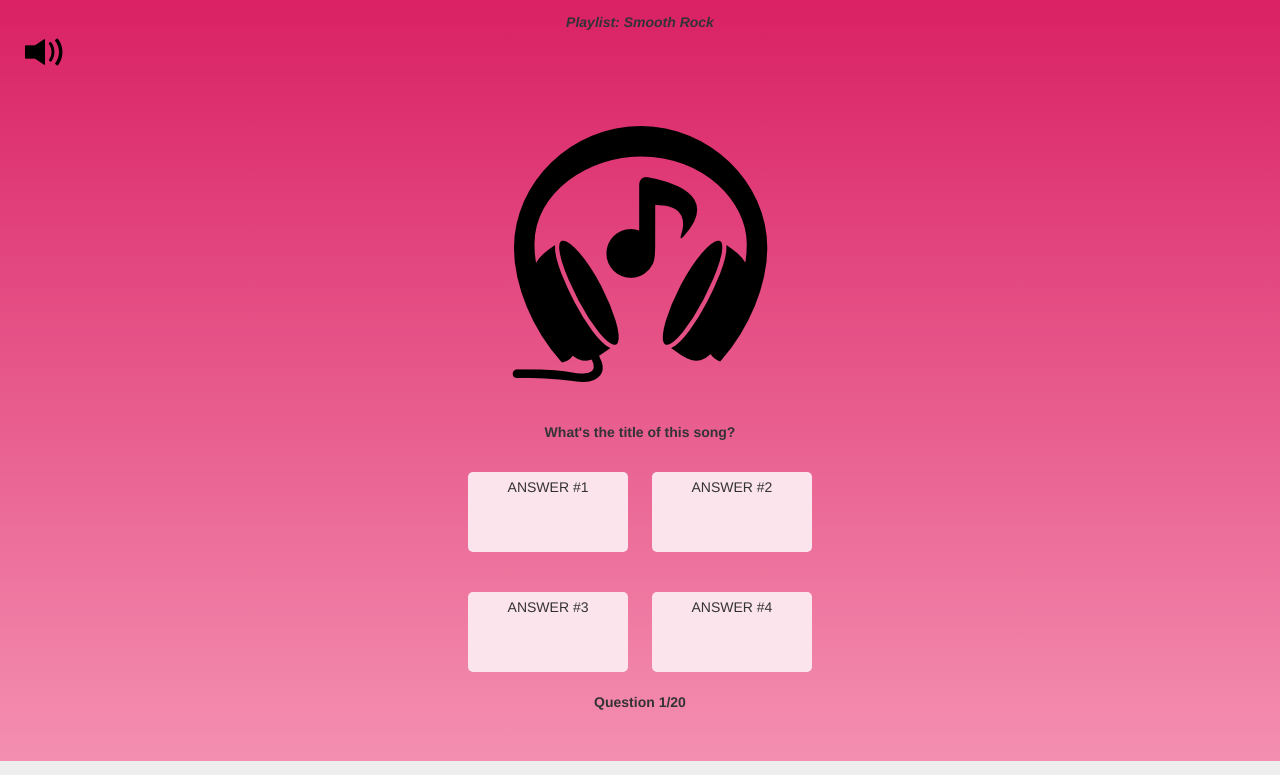
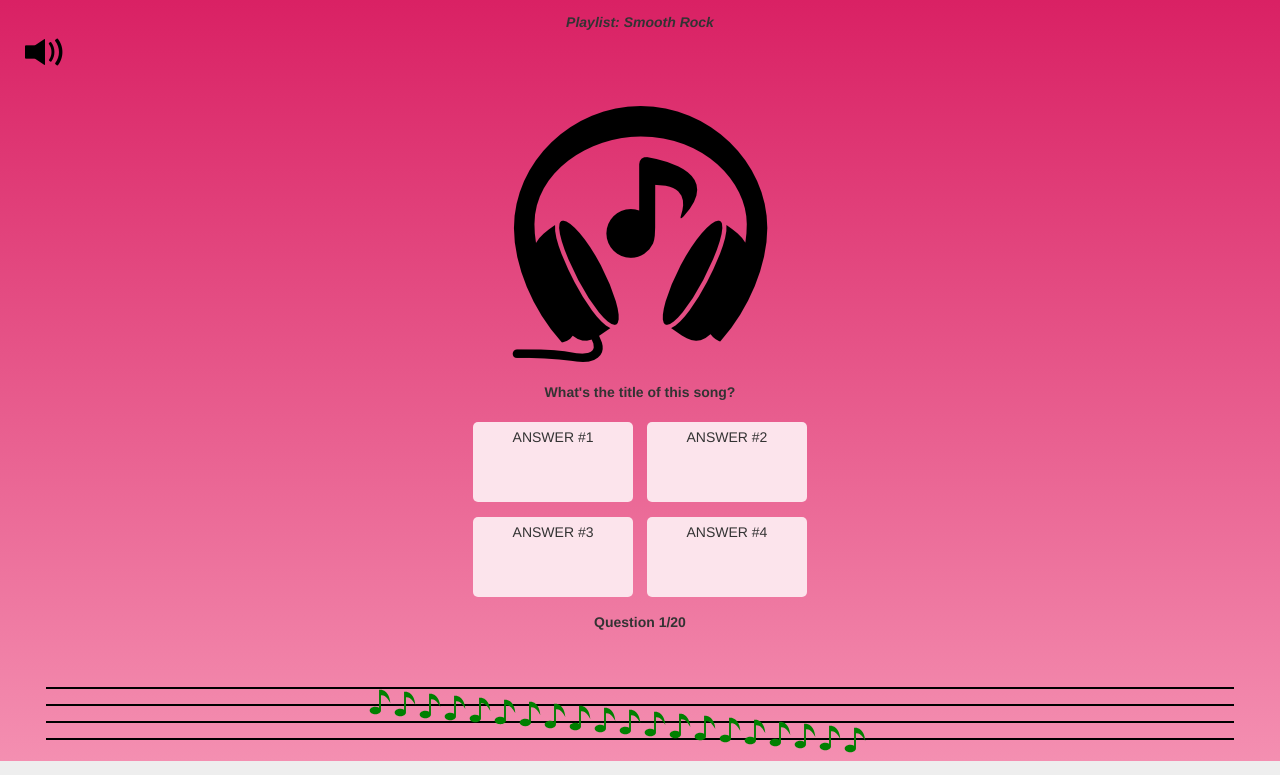
Before and after one commit to AdamNyb/Dancing-Queez, a website: page app/partials/game.html in a window 1280 px wide. Shown: the part 39-814 px from the top of the page. Drawn offline with nearby package versions, Linux system fonts and the light colour scheme.

Commit message:
Added progress bar using D3/SVG, musical notes

```diff
--- a/app/partials/game.html
+++ b/app/partials/game.html
@@ -25,7 +25,7 @@
 					Playlist: Smooth Rock
 				</div>
 				<div align="left">
-					<div class="glyphicon glyphicon-volume-up" size="">
+					<div class="glyphicon glyphicon-volume-up">
 					</div>
 				</div>
 
@@ -70,7 +70,59 @@
 						Question 1/20
 					</div>
 				</div>
+				<div class="row notes">
+					<div class="hr" id="here">
+						<!--
+						<svg version="1.1" id="Layer_1" xmlns="http://www.w3.org/2000/svg" xmlns:xlink="http://www.w3.org/1999/xlink" x="0px" y="0px"
+						width="30px" height="30px" viewBox="0 0 512 512" enable-background="new 0 0 512 512" xml:space="preserve" class="kiwi">
+						<path d="M272,48h-32v304.594C223,342.375,200.688,336,176,336c-53,0-96,28.625-96,64s43,64,96,64s96-28.625,96-64V144
+						c80-13,128,80,160,128C412,48,272,48,272,48z"/>
+					</svg>-->
+					</div>
+					<div class="hr">
+					</div>
+					<div class="hr">
+					</div>
+					<div class="hr">
+					</div>
+				</div>
 			</div>
 		</div>
 	</body>
+	<script src="http://d3js.org/d3.v3.min.js"></script>
+	<script>
+		var width="550px";
+		var height = "83px";
+
+		var noteWidth = "30px";
+		var noteHeight = "30px";
+
+		var data = [1,2,3,4,5,6,7,8,9,10,11,12,13,14,15,16,17,18,19,20]
+
+		var svg = d3.select("#here").append("svg")
+    		.attr("width", width)
+    		.attr("height", height)
+    		.attr("class", "note");
+
+    		data[0]
+    		1
+
+		var note = svg.selectAll(".note")
+		      	.data(data)
+		    .enter().append("svg")
+		    	.attr("width", noteWidth)
+    			.attr("height", noteHeight)
+		      	.attr("class", "note")
+		      	.attr("x", function(d,i) { return  i*25; })
+		      	.attr("y", function(d,i) { return  i*2; })
+		      	.attr("viewBox", "0 0 512 512")
+		      	.attr("enable-background", "new 0 0 512 512");
+
+		note.append("path")
+		    .attr("d", "M272,48h-32v304.594C223,342.375,200.688,336,176,336c-53,0-96,28.625-96,64s43,64,96,64s96-28.625,96-64V144c80-13,128,80,160,128C412,48,272,48,272,48z")
+
+
+
+	</script>
+
 </html>
--- a/app/style.css
+++ b/app/style.css
@@ -137,13 +137,13 @@ h5 {
 .question-icon img {
 	max-width: 30%;
 	max-height: 30%;
-	margin: 30px;
+	margin: 10px;
 }
 
 .text-container {
 	font-weight: bold;
 	font-family: helvetica;
-	margin-top: 10px;
+	margin: 10px 20px;
 }
 
 .answer-container2 {
@@ -164,7 +164,7 @@ h5 {
 	background-color: #FCE4EC;
 	border: 2px #880E4F;
 	border-radius: 5px;
-	margin: 30px 10px 10px;
+	margin: 10px 5px 5px;
 	position: relative;
 	width: 140px;
 	display: inline-table;
@@ -185,3 +185,27 @@ h5 {
 	color: black;
 	margin-left: 10px;
 }
+
+.glyphicon.glyphicon-music {
+	font-size: 40px;
+	color: black;
+	margin-left: 10px;
+	position: relative;
+	left: 20px;
+}
+
+.hr {
+	margin: 15px;
+    color: black;
+    background: black;
+    width: 95%;
+    height: 2px;
+}
+
+.notes {
+	margin-top: 40px;
+}
+
+.note {
+	fill: green;
+}
```
Also changed, not shown: app/partials/music-note-1.svg (added).
